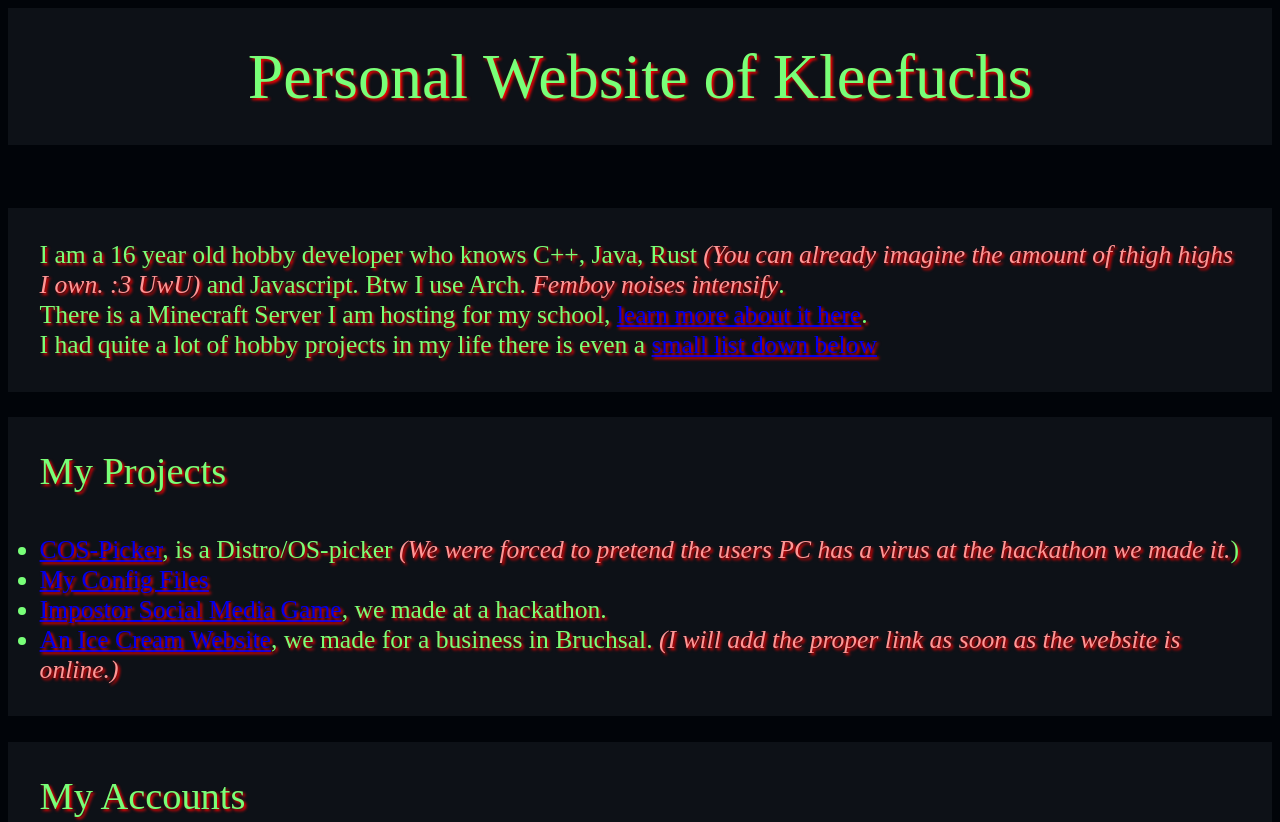
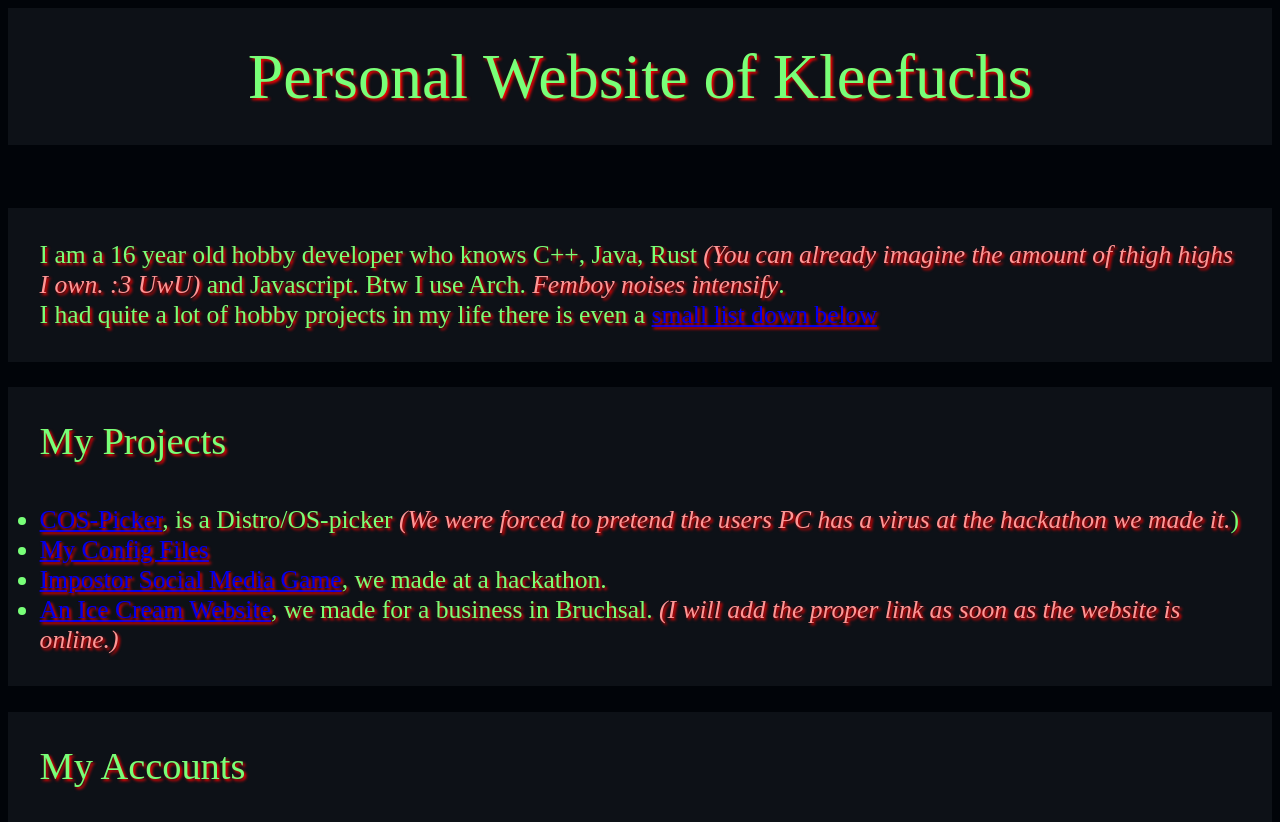
Before and after one commit to Kleefuchs/personal-homepage, a website: page index.html in a window 1280 px wide. Shown: the top 822 px of the page. Drawn offline with Linux system fonts and the light colour scheme.

Commit message:
Removed MC Server Link and fixed line break

```diff
--- a/index.html
+++ b/index.html
@@ -11,7 +11,6 @@
         <div id="about-me-text" class="long-text">
             I am a 16 year old hobby developer who knows C++, Java, Rust <i>(You can already imagine the amount of thigh highs I own. :3 UwU)</i> and Javascript.
             Btw I use Arch. <i>Femboy noises intensify</i>.<br>
-            There is a Minecraft Server I am hosting for my school, <a href="minecraft-server.kleefuchs.duckdns.org">learn more about it here</a>.<br>
             I had quite a lot of hobby projects in my life there is even a <a href="#my-projects">small list down below</a>
         </div>
         <ul id="my-projects" class="long-text">
@@ -25,7 +24,7 @@
             <div id="my-accounts-heading" class="heading">My Accounts</div>
             <li><a href="https://github.com/Kleefuchs">Github</a></li>
         </ul>
-        Quick Site Note this Website is not serious <i>(I do sadly not own that many femboy thigh highs :/</i>
+        Quick Site Note this Website is not serious <i>(I do sadly not own that many femboy thigh highs :/</i><br>
         I am also not a femboy
     </body>
 </html>
```
